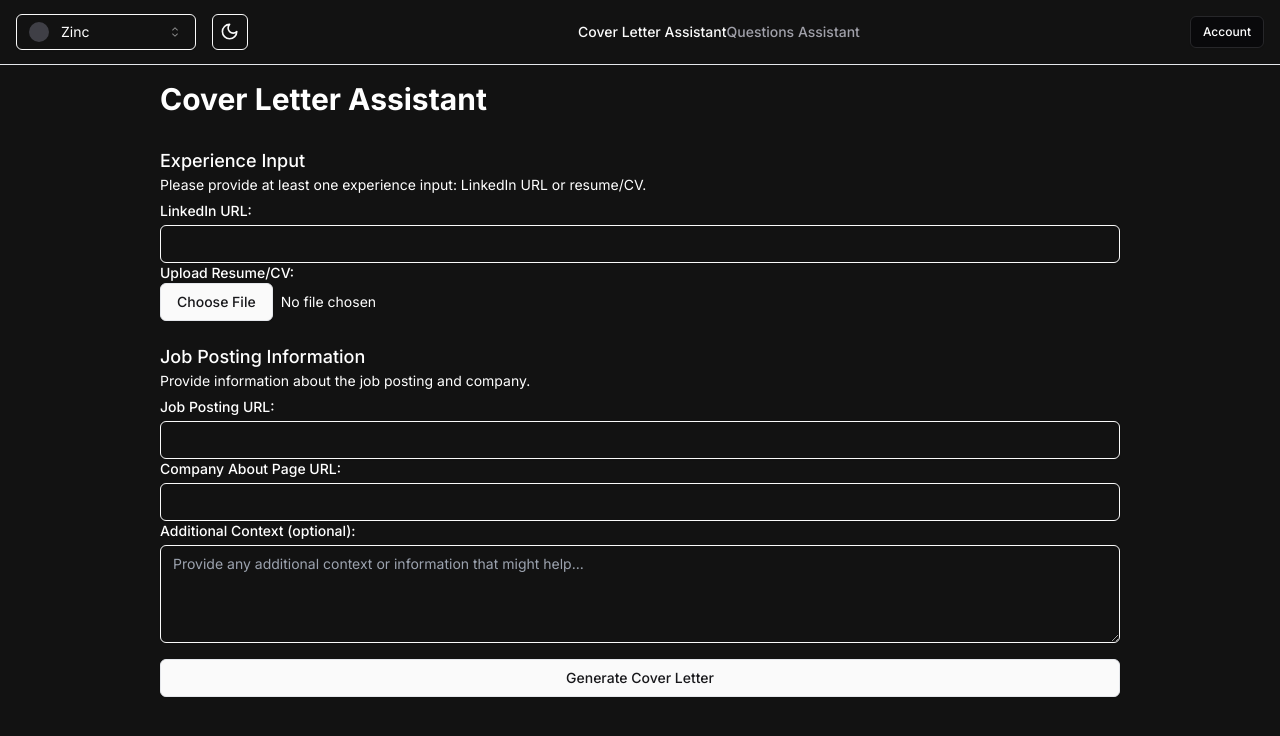
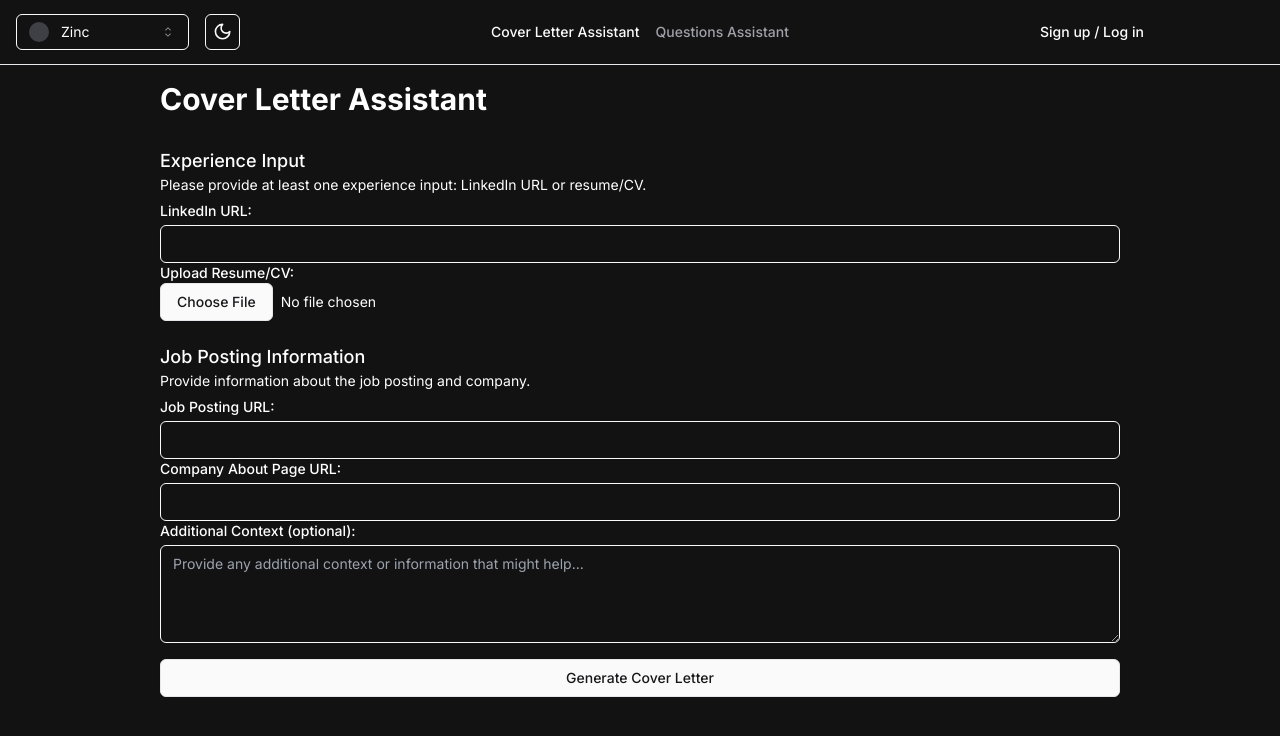
Before and after one commit to oozkaya2002/application-question-helper, a Next.js app in the folder application-question-helper-frontend/: page /coverletter in a window 1280 px wide. Shown: the top 736 px of the page. Built offline with nearby package versions, Linux system fonts and the light colour scheme.

Commit message:
Navbar changes

```diff
--- a/application-question-helper-frontend/components/navbar.tsx
+++ b/application-question-helper-frontend/components/navbar.tsx
@@ -4,30 +4,29 @@ import React from "react";
 import Link from "next/link";
 import { usePathname } from "next/navigation";
 
-import { Button } from "@/components/ui/button";
-import {
-  DropdownMenu,
-  DropdownMenuContent,
-  DropdownMenuItem,
-  DropdownMenuTrigger,
-} from "@/components/ui/dropdown-menu";
+// Auth-related imports are commented out for now
+// import { useSession } from "next-auth/react";
+
 import { ThemeColorToggle } from "@/components/theme-color-toggle";
 import { ThemeModeToggle } from "@/components/theme-mode-toggle";
 
 export default function Navbar() {
   const pathname = usePathname();
 
+  // const { data: session, status } = useSession(); // Auth session data
+  // const isLoggedIn: boolean = status === "authenticated"; // Check if user is authenticated
+
   return (
     <nav className="border-b">
-      <div className="container mx-auto flex h-16 items-center justify-between px-4">
-        <div className="flex space-x-4">
+      <div className="relative flex justify-between mx-auto container h-16 px-4 items-center">
+        <div className="flex space-x-4 w-56">
           <ThemeColorToggle />
           <ThemeModeToggle />
         </div>
-        <div className="flex justify-center">
+        <div className="relative flex items-center justify-evenly">
           <Link
             href="/coverletter"
-            className={`text-sm font-medium transition-colors hover:text-primary ${
+            className={`text-sm font-medium transition-colors hover:text-primary mx-2 ${
               pathname === "/coverletter"
                 ? "text-primary"
                 : "text-muted-foreground"
@@ -37,7 +36,7 @@ export default function Navbar() {
           </Link>
           <Link
             href="/questions"
-            className={`text-sm font-medium transition-colors hover:text-primary ${
+            className={`text-sm font-medium transition-colors hover:text-primary mx-2 ${
               pathname === "/questions"
                 ? "text-primary"
                 : "text-muted-foreground"
@@ -46,28 +45,14 @@ export default function Navbar() {
             Questions Assistant
           </Link>
         </div>
-        <div className="flex items-center space-x-4">
-          <DropdownMenu>
-            <DropdownMenuTrigger>
-              <Button variant="outline" size="sm">
-                Account
-              </Button>
-            </DropdownMenuTrigger>
-          </DropdownMenu>
-          <DropdownMenu>
-            <DropdownMenuContent align="end">
-              <DropdownMenuItem>
-                <Link href="/login" className="flex w-full items-center">
-                  Login
-                </Link>
-              </DropdownMenuItem>
-              <DropdownMenuItem>
-                <Link href="/login/logout" className="flex w-full items-center">
-                  Logout
-                </Link>
-              </DropdownMenuItem>
-            </DropdownMenuContent>
-          </DropdownMenu>
+        <div className="flex items-center space-x-4 w-56">
+          {/* For now, hardcoding the "Sign up / Log in" link */}
+          <Link
+            href="/api/auth/signin"
+            className="text-sm font-medium transition-colors hover:text-primary"
+          >
+            Sign up / Log in
+          </Link>
         </div>
       </div>
     </nav>
```
